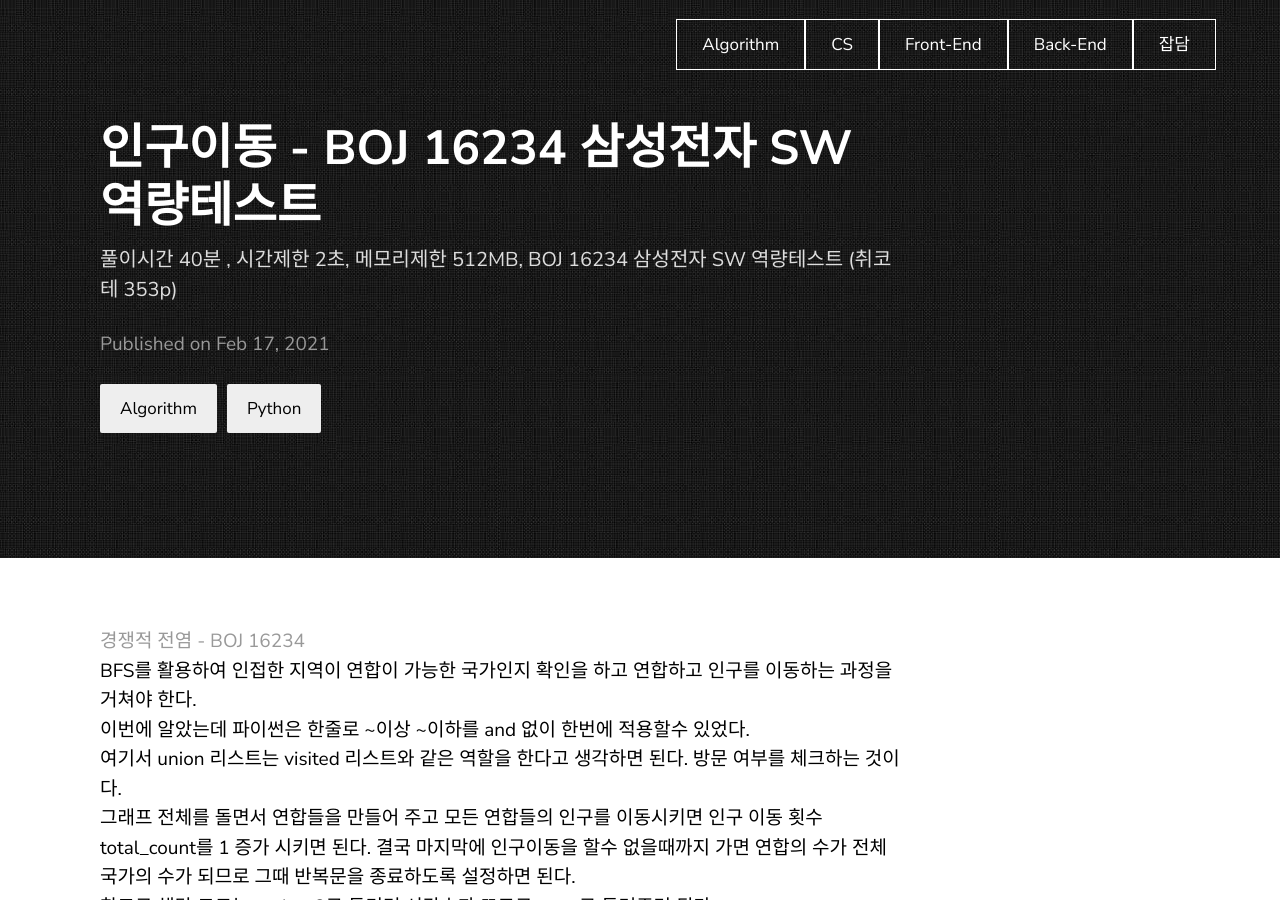
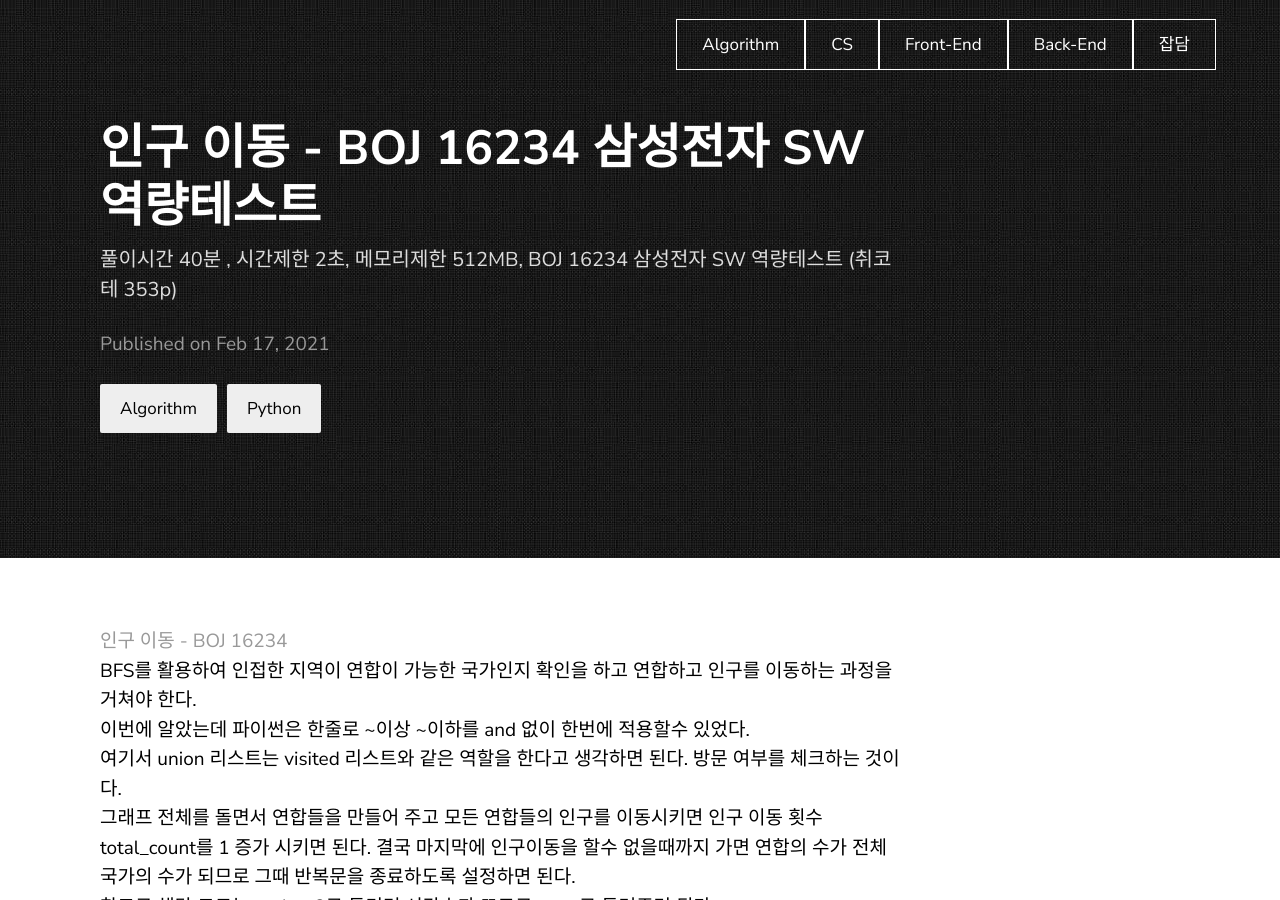
Before and after one commit to piemonte93/piemonte93.github.io, a Jekyll site: the page built from _posts/2021-02-17-algo-post20.markdown, in a window 1280 px wide and 900 px high. Built offline with Jekyll 4.4.1, drawn with Linux system fonts in a browser that asks for light colours.

Commit message:
오타 수정

```diff
--- a/_posts/2021-02-17-algo-post20.markdown
+++ b/_posts/2021-02-17-algo-post20.markdown
@@ -1,13 +1,13 @@
 ---
 layout: post
-title: "인구이동 - BOJ 16234 삼성전자 SW 역량테스트"
+title: "인구 이동 - BOJ 16234 삼성전자 SW 역량테스트"
 description: "풀이시간 40분 , 시간제한 2초, 메모리제한 512MB, BOJ 16234 삼성전자 SW 역량테스트 (취코테 353p)"
 date: 2021-02-17 16:49:40 +0530
 categories: Algorithm Python
 ---
 
 <br>
-[경쟁적 전염 - BOJ 16234][boj-16234]
+[인구 이동 - BOJ 16234][boj-16234]
 <br>
 BFS를 활용하여 인접한 지역이 연합이 가능한 국가인지 확인을 하고 연합하고 인구를 이동하는 과정을 거쳐야 한다. <br>
 이번에 알았는데 파이썬은 한줄로 ~이상 ~이하를 and 없이 한번에 적용할수 있었다.<br>
```
